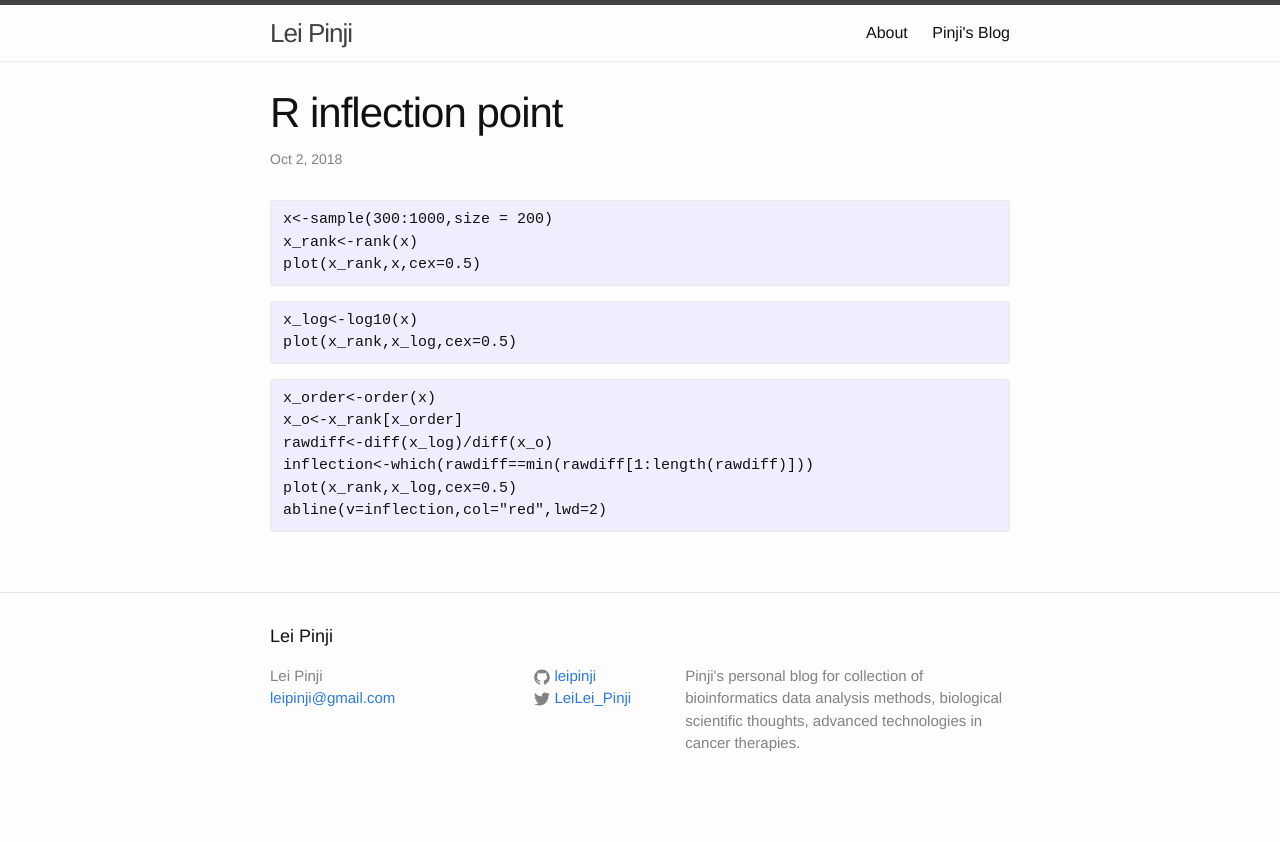
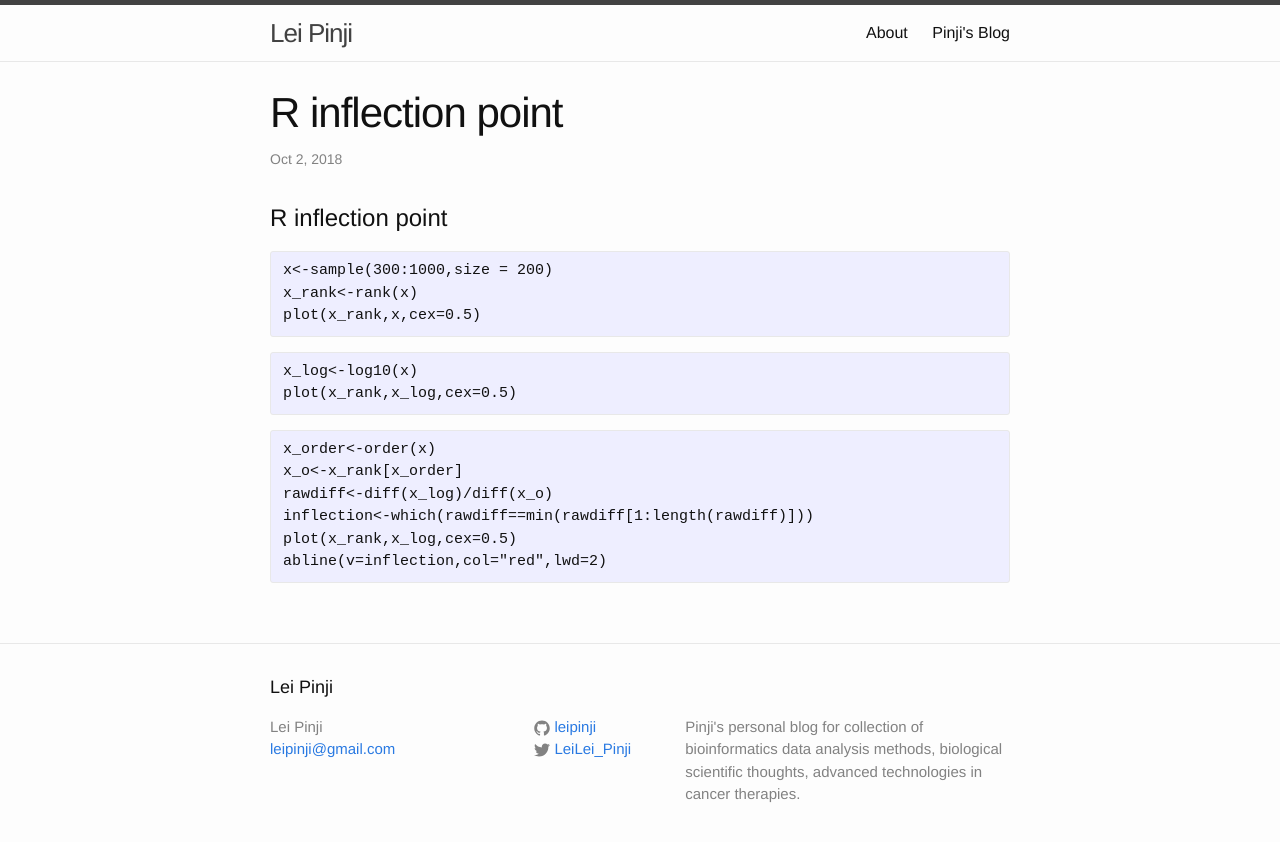
Before and after one commit to leipinji/leipinji.github.io, a Jekyll site: the page built from _posts/2018-10-02-R-Inflection-Point.md, in a window 1280 px wide. Shown: the top 842 px of the page. Built offline with Jekyll 4.4.1, drawn with Linux system fonts in a browser that asks for light colours.

Commit message:
revised R inflection point

````diff
--- a/_posts/2018-10-02-R-Inflection-Point.md
+++ b/_posts/2018-10-02-R-Inflection-Point.md
@@ -2,6 +2,8 @@
 layout: post
 title: "R inflection point"
 ---
+
+# R inflection point
 
 ```{r,echo=TRUE,message=TRUE}
 x<-sample(300:1000,size = 200)
````
